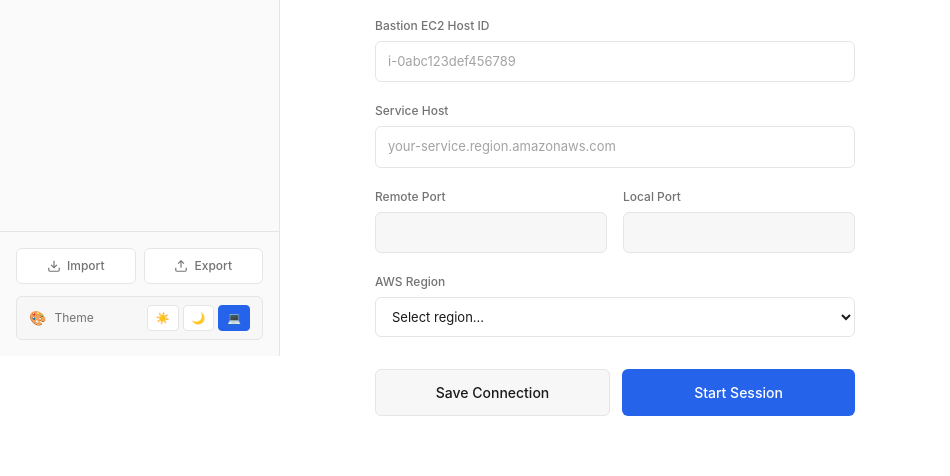
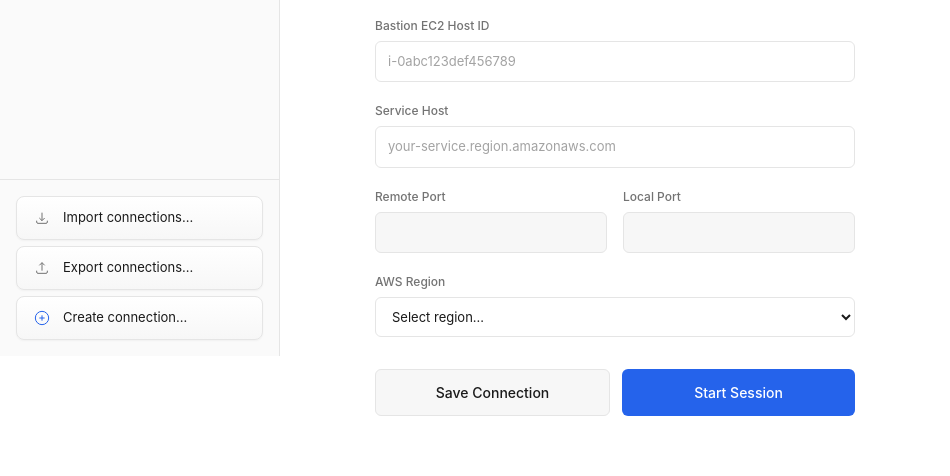
Before and after one commit to adityaraval/aws-ssm-manager, an Electron app: page app/index.html in a window 950 px wide. Shown: the part 444-920 px from the top of the page. Drawn offline with nearby package versions, Linux system fonts and the light colour scheme; no server answers.

Commit message:
Edit connection + Small UI changes

```diff
--- a/app/index.html
+++ b/app/index.html
@@ -22,6 +22,26 @@
           <div class="brand-name">SSM Manager</div>
           <div class="brand-version">v1.0.0</div>
         </div>
+        <div class="mode-toggle">
+          <button id="themeLightBtn" class="mode-btn" data-theme="light" title="Light Mode">
+            <svg width="14" height="14" viewBox="0 0 24 24" fill="none" stroke="currentColor" stroke-width="2">
+              <circle cx="12" cy="12" r="5"/>
+              <path d="M12 1v2M12 21v2M4.22 4.22l1.42 1.42M18.36 18.36l1.42 1.42M1 12h2M21 12h2M4.22 19.78l1.42-1.42M18.36 5.64l1.42-1.42"/>
+            </svg>
+          </button>
+          <button id="themeDarkBtn" class="mode-btn" data-theme="dark" title="Dark Mode">
+            <svg width="14" height="14" viewBox="0 0 24 24" fill="none" stroke="currentColor" stroke-width="2">
+              <path d="M21 12.79A9 9 0 1 1 11.21 3 7 7 0 0 0 21 12.79z"/>
+            </svg>
+          </button>
+          <button id="themeSystemBtn" class="mode-btn active" data-theme="system" title="System Mode">
+            <svg width="14" height="14" viewBox="0 0 24 24" fill="none" stroke="currentColor" stroke-width="2">
+              <rect x="2" y="3" width="20" height="14" rx="2" ry="2"/>
+              <line x1="8" y1="21" x2="16" y2="21"/>
+              <line x1="12" y1="17" x2="12" y2="21"/>
+            </svg>
+          </button>
+        </div>
       </div>
 
       <div class="sidebar-toolbar">
@@ -32,12 +52,6 @@
           </svg>
           <input type="text" id="connectionSearch" placeholder="Search..." class="search-input">
         </div>
-        <button id="newConnectionBtn" class="btn-add-connection" title="Add Connection">
-          <svg width="16" height="16" viewBox="0 0 24 24" fill="none" stroke="currentColor" stroke-width="2">
-            <line x1="12" y1="5" x2="12" y2="19"/>
-            <line x1="5" y1="12" x2="19" y2="12"/>
-          </svg>
-        </button>
       </div>
 
       <div class="sidebar-content">
@@ -45,34 +59,37 @@
       </div>
 
       <div class="sidebar-footer">
-        <div class="import-export-actions">
-          <button id="importBtn" class="btn-import-export" title="Import Connections">
-            <svg width="14" height="14" viewBox="0 0 24 24" fill="none" stroke="currentColor" stroke-width="2">
-              <path d="M21 15v4a2 2 0 0 1-2 2H5a2 2 0 0 1-2-2v-4"/>
-              <polyline points="7 10 12 15 17 10"/>
-              <line x1="12" y1="15" x2="12" y2="3"/>
-            </svg>
-            Import
+        <div class="footer-actions">
+          <button id="importBtn" class="footer-action-btn" title="Import Connections">
+            <span class="footer-action-icon">
+              <svg width="16" height="16" viewBox="0 0 24 24" fill="none" stroke="currentColor" stroke-width="1.5">
+                <path d="M4 16v2a2 2 0 0 0 2 2h12a2 2 0 0 0 2-2v-2"/>
+                <path d="M12 4v12"/>
+                <path d="M8 12l4 4 4-4"/>
+              </svg>
+            </span>
+            <span class="footer-action-text">Import connections...</span>
           </button>
-          <button id="exportBtn" class="btn-import-export" title="Export Connections">
-            <svg width="14" height="14" viewBox="0 0 24 24" fill="none" stroke="currentColor" stroke-width="2">
-              <path d="M21 15v4a2 2 0 0 1-2 2H5a2 2 0 0 1-2-2v-4"/>
-              <polyline points="17 8 12 3 7 8"/>
-              <line x1="12" y1="3" x2="12" y2="15"/>
-            </svg>
-            Export
+          <button id="exportBtn" class="footer-action-btn" title="Export Connections">
+            <span class="footer-action-icon">
+              <svg width="16" height="16" viewBox="0 0 24 24" fill="none" stroke="currentColor" stroke-width="1.5">
+                <path d="M4 16v2a2 2 0 0 0 2 2h12a2 2 0 0 0 2-2v-2"/>
+                <path d="M12 4v12"/>
+                <path d="M8 8l4-4 4 4"/>
+              </svg>
+            </span>
+            <span class="footer-action-text">Export connections...</span>
           </button>
-        </div>
-        <div class="theme-toggle">
-          <span class="theme-toggle-label">
-            <span class="theme-toggle-icon">🎨</span>
-            Theme
-          </span>
-          <div class="theme-buttons">
-            <button id="themeLightBtn" class="theme-toggle-btn" data-theme="light" title="Light">☀️</button>
-            <button id="themeDarkBtn" class="theme-toggle-btn" data-theme="dark" title="Dark">🌙</button>
-            <button id="themeSystemBtn" class="theme-toggle-btn active" data-theme="system" title="System">💻</button>
-          </div>
+          <button id="newConnectionBtnFooter" class="footer-action-btn footer-action-primary" title="Create New Connection">
+            <span class="footer-action-icon">
+              <svg width="16" height="16" viewBox="0 0 24 24" fill="none" stroke="currentColor" stroke-width="1.5">
+                <circle cx="12" cy="12" r="10"/>
+                <path d="M12 8v8"/>
+                <path d="M8 12h8"/>
+              </svg>
+            </span>
+            <span class="footer-action-text">Create connection...</span>
+          </button>
         </div>
       </div>
     </aside>
--- a/app/renderer.js
+++ b/app/renderer.js
@@ -2,6 +2,7 @@ let selectedService = null;
 let savedConnections = [];
 let connectionGroups = [];
 let editingGroupId = null;
+let editingConnectionName = null; // Track the original name of connection being edited
 let searchTerm = '';
 let collapsedGroups = new Set();
 let isSessionActive = false;
@@ -482,12 +483,19 @@ function loadSavedConnections() {
 }
 
 function saveConnection(config, showNotification = true) {
-  const existing = savedConnections.findIndex(c => c.name === config.name);
+  // Use editingConnectionName to find the original connection (handles name changes)
+  const lookupName = editingConnectionName || config.name;
+  const existing = savedConnections.findIndex(c => c.name === lookupName);
+
   if (existing >= 0) {
     savedConnections[existing] = config;
   } else {
     savedConnections.push(config);
   }
+
+  // Update editingConnectionName to the new name after save
+  editingConnectionName = config.name;
+
   localStorage.setItem('ssmConnections', JSON.stringify(savedConnections));
   renderGroupsWithConnections();
   updateGroupDropdown();
@@ -531,6 +539,9 @@ function moveConnectionToGroup(connectionName, newGroupId) {
 function loadConnection(name) {
   const conn = savedConnections.find(c => c.name === name);
   if (!conn) return;
+
+  // Track the original name for editing
+  editingConnectionName = conn.name;
 
   document.getElementById('connectionName').value = conn.name;
   document.getElementById('profileSelect').value = conn.profile;
@@ -577,7 +588,7 @@ function setupEventListeners() {
     await handleSessionToggle();
   });
 
-  document.getElementById('newConnectionBtn').addEventListener('click', () => {
+  document.getElementById('newConnectionBtnFooter').addEventListener('click', () => {
     resetForm();
   });
 
@@ -669,6 +680,9 @@ function handleSaveGroup() {
 
 function resetForm() {
   document.getElementById('ssmForm').reset();
+
+  // Clear editing state - this is a new connection
+  editingConnectionName = null;
 
   // Select first service type by default (OpenSearch)
   const firstService = document.querySelector('input[name="service"]');
@@ -872,7 +886,7 @@ function initTheme() {
   setTheme(savedTheme);
 
   // Setup theme button listeners
-  document.querySelectorAll('.theme-toggle-btn').forEach(btn => {
+  document.querySelectorAll('.mode-btn').forEach(btn => {
     btn.addEventListener('click', () => {
       const theme = btn.dataset.theme;
       setTheme(theme);
@@ -884,7 +898,7 @@ async function setTheme(theme) {
   localStorage.setItem('theme', theme);
 
   // Update button states
-  document.querySelectorAll('.theme-toggle-btn').forEach(btn => {
+  document.querySelectorAll('.mode-btn').forEach(btn => {
     btn.classList.toggle('active', btn.dataset.theme === theme);
   });
 
--- a/app/styles.css
+++ b/app/styles.css
@@ -96,6 +96,42 @@ body {
   color: var(--text-muted);
 }
 
+/* Mode Toggle - Below Logo */
+.mode-toggle {
+  display: flex;
+  gap: 2px;
+  margin-left: auto;
+  background: var(--bg-secondary);
+  border: 1px solid var(--border-color);
+  border-radius: 6px;
+  padding: 3px;
+}
+
+.mode-btn {
+  display: flex;
+  align-items: center;
+  justify-content: center;
+  width: 28px;
+  height: 28px;
+  background: transparent;
+  border: none;
+  border-radius: 4px;
+  color: var(--text-muted);
+  cursor: pointer;
+  transition: all 0.15s ease;
+}
+
+.mode-btn:hover {
+  color: var(--text-primary);
+  background: var(--border-color);
+}
+
+.mode-btn.active {
+  background: var(--bg-primary);
+  color: var(--text-primary);
+  box-shadow: 0 1px 2px rgba(0, 0, 0, 0.1);
+}
+
 /* Sidebar Toolbar */
 .sidebar-toolbar {
   display: flex;
@@ -109,24 +145,6 @@ body {
   margin-bottom: 0;
 }
 
-.btn-add-connection {
-  width: 36px;
-  height: 36px;
-  display: flex;
-  align-items: center;
-  justify-content: center;
-  background: var(--accent);
-  border: none;
-  border-radius: 6px;
-  color: white;
-  cursor: pointer;
-  transition: all 0.15s;
-  flex-shrink: 0;
-}
-
-.btn-add-connection:hover {
-  background: var(--accent-hover);
-}
 
 /* Sidebar Content */
 .sidebar-content {
@@ -499,90 +517,78 @@ body {
   gap: 12px;
 }
 
-/* Import/Export Actions */
-.import-export-actions {
+/* Footer Actions - TablePlus Style */
+.footer-actions {
   display: flex;
-  gap: 8px;
+  flex-direction: column;
+  gap: 6px;
 }
 
-.btn-import-export {
-  flex: 1;
+.footer-action-btn {
+  display: flex;
+  align-items: center;
+  gap: 10px;
+  width: 100%;
+  padding: 10px 14px;
+  background: linear-gradient(to bottom, var(--bg-primary) 0%, var(--bg-secondary) 100%);
+  border: 1px solid var(--border-color);
+  border-radius: 8px;
+  font-size: 13px;
+  font-weight: 400;
+  color: var(--text-primary);
+  cursor: pointer;
+  transition: all 0.2s ease;
+  text-align: left;
+  box-shadow: 0 1px 2px rgba(0, 0, 0, 0.04);
+}
+
+.footer-action-btn:hover {
+  background: linear-gradient(to bottom, var(--bg-secondary) 0%, var(--border-color) 100%);
+  border-color: var(--text-muted);
+  transform: translateY(-1px);
+  box-shadow: 0 2px 4px rgba(0, 0, 0, 0.08);
+}
+
+.footer-action-btn:active {
+  transform: translateY(0);
+  box-shadow: 0 1px 2px rgba(0, 0, 0, 0.04);
+}
+
+.footer-action-icon {
   display: flex;
   align-items: center;
   justify-content: center;
-  gap: 6px;
-  padding: 8px 12px;
-  background: var(--bg-primary);
-  border: 1px solid var(--border-color);
-  border-radius: 6px;
-  font-size: 12px;
-  font-weight: 500;
+  width: 22px;
+  height: 22px;
   color: var(--text-secondary);
-  cursor: pointer;
-  transition: all 0.15s;
-}
-
-.btn-import-export:hover {
-  background: var(--bg-secondary);
-  color: var(--text-primary);
-  border-color: var(--text-muted);
-}
-
-.btn-import-export svg {
   flex-shrink: 0;
 }
 
-/* Theme Toggle */
-.theme-toggle {
-  display: flex;
-  align-items: center;
-  justify-content: space-between;
-  padding: 8px 12px;
-  background: var(--bg-secondary);
-  border: 1px solid var(--border-color);
-  border-radius: 6px;
-  font-size: 12px;
-  color: var(--text-secondary);
+.footer-action-btn:hover .footer-action-icon {
+  color: var(--text-primary);
 }
 
-.theme-toggle-label {
-  display: flex;
-  align-items: center;
-  gap: 8px;
+.footer-action-text {
+  flex: 1;
+  overflow: hidden;
+  text-overflow: ellipsis;
+  white-space: nowrap;
 }
 
-.theme-toggle-btn {
-  display: flex;
-  align-items: center;
-  gap: 4px;
-  padding: 4px 8px;
-  background: var(--bg-primary);
-  border: 1px solid var(--border-color);
-  border-radius: 4px;
-  font-size: 11px;
-  color: var(--text-primary);
-  cursor: pointer;
-  transition: all 0.15s;
+/* Primary action button (Create connection) */
+.footer-action-primary {
+  background: linear-gradient(to bottom, var(--bg-primary) 0%, var(--bg-secondary) 100%);
+  border-color: var(--border-color);
 }
 
-.theme-toggle-btn:hover {
-  border-color: var(--accent);
+.footer-action-primary .footer-action-icon {
+  color: var(--accent);
 }
 
-.theme-toggle-btn.active {
-  background: var(--accent);
-  border-color: var(--accent);
-  color: white;
+.footer-action-primary:hover .footer-action-icon {
+  color: var(--accent-hover);
 }
 
-.theme-toggle-icon {
-  font-size: 14px;
-}
-
-.theme-buttons {
-  display: flex;
-  gap: 4px;
-}
 
 .btn-new-connection {
   width: 100%;
```
